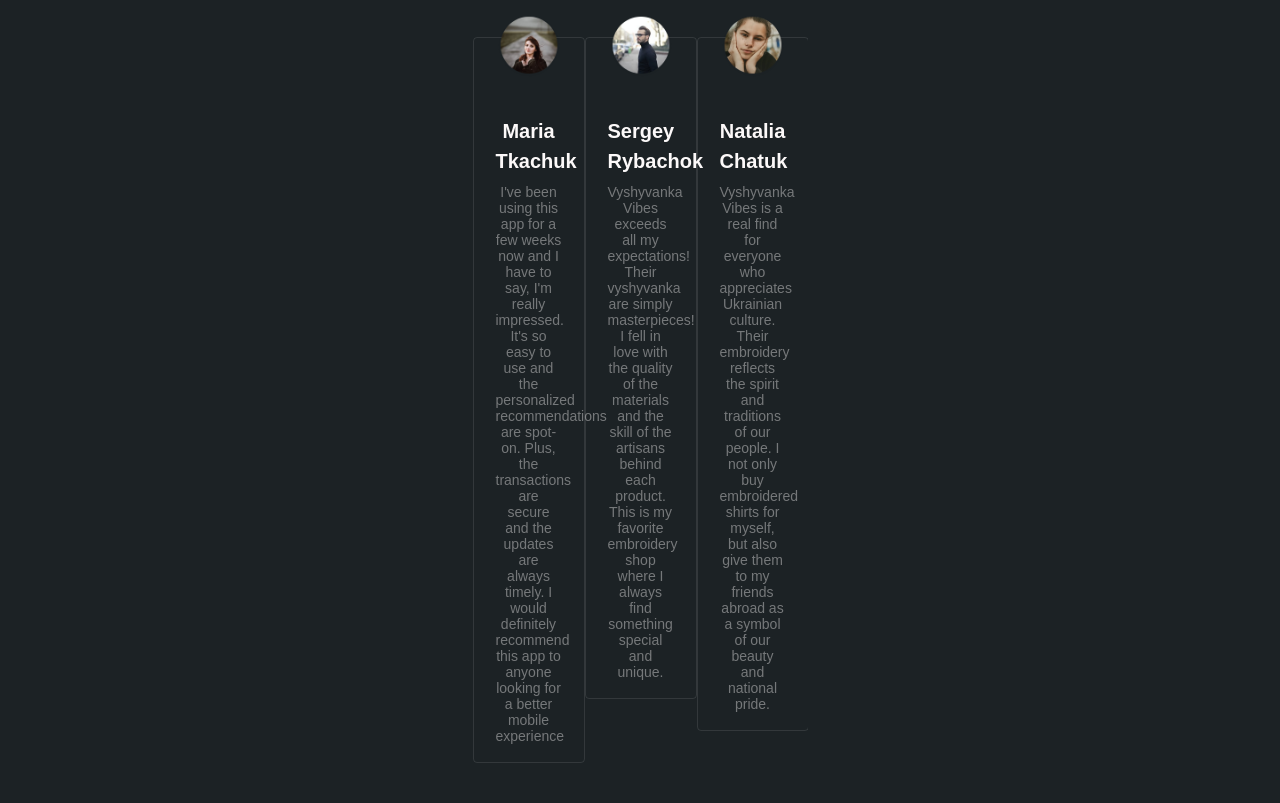
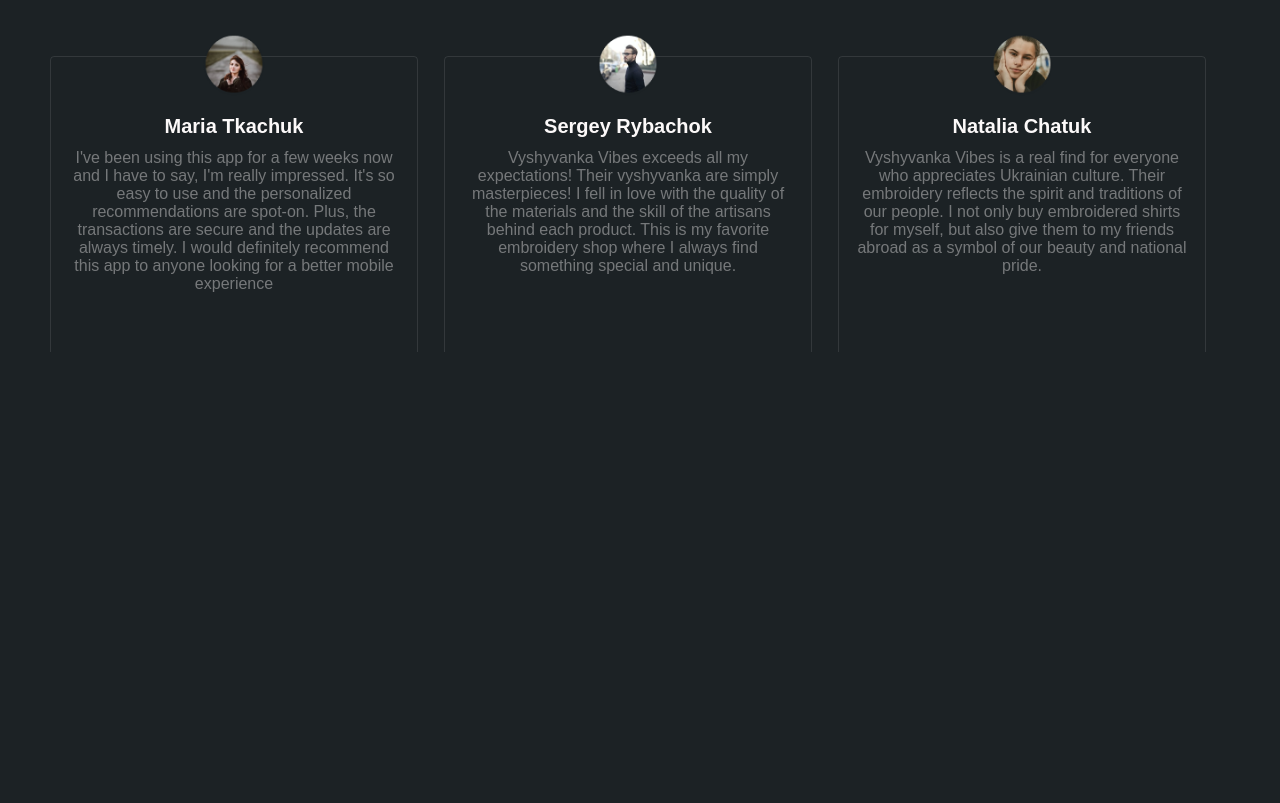
Before and after one commit to remezovskyi2508/project-group-12, a website built with Vite: page src/index.html in a window 1280 px wide. Shown: the part 112-915 px from the top of the page. After the commit the page ends 800 px from the top, so only its background shows below. Built offline with nearby package versions, Linux system fonts and the light colour scheme.

Commit message:
add slick carousel styles & adoptive + dpr for png images

```diff
--- a/src/css/testimonials.css
+++ b/src/css/testimonials.css
@@ -21,6 +21,7 @@
   border-radius: 4px;
   padding: 78px 22px 18px;
   position: relative;
+  width: 100%;
 }
 .customer-name {
   font-weight: 600;
@@ -36,7 +37,56 @@
   text-align: center;
   letter-spacing: 0;
   color: rgba(252, 249, 249, 0.4);
+  height: 100%;
 }
-.slick-track{
+.customer-list {
+  text-align: center;
+}
+.slick-slide {
+  height: 300px;
+}
+.slick-track {
+  display: flex;
   padding-top: 24px;
+  overflow: hidden;
 }
+.customer-list .slick-list {
+  height: 320px !important;
+}
+.slick-list {
+  overflow: hidden;
+}
+
+@media screen and (min-width: 768px) {
+  .container {
+    max-width: 764px;
+    padding: 0 30px;
+  }
+  .section-title {
+    font-size: 44px;
+    line-height: 1.45;
+  }
+  .customer-item {
+    padding: 54px 18px 18px;
+  }
+  .customer-opinion {
+    font-size: 16px;
+  }
+  .slick-slide {
+    margin-right: 32px;
+  }
+  .slick-current {
+    display: flex;
+    align-items: stretch;
+  }
+}
+
+@media screen and (min-width: 1280px) {
+  .container {
+    max-width: 1280px;
+    padding: 0 50px;
+  }
+  .slick-slide {
+    margin-right: 26px;
+  }
+}
--- a/src/js/tesimonials.js
+++ b/src/js/tesimonials.js
@@ -1,23 +1,25 @@
 $('.customer-list').slick({
   dots: false,
   arrows: false,
-  autoplay: true,
+  autoplay: false,
   speed: 400,
-  slidesToShow: 3,
-  slidesToScroll: 3,
+  infinite: true,
+  slidesToShow: 1,
+  slidesToScroll: 1,
+  mobileFirst: true,
   responsive: [
     {
-      breakpoint: 1280,
+      breakpoint: 767,
       settings: {
         slidesToShow: 2,
-        slidesToScroll: 2,
+        slidesToScroll: 1,
       },
     },
     {
-      breakpoint: 768,
+      breakpoint: 1279,
       settings: {
-        slidesToShow: 1,
-        slidesToScroll: 1,
+        slidesToShow: 3,
+        slidesToScroll: 2,
       },
     },
   ],
--- a/src/partials/testimonals.html
+++ b/src/partials/testimonals.html
@@ -6,8 +6,8 @@
           <li class="customer-item">
             <img
               class="customer-img"
-              srcset="/img/testimonials/customer-1@2x.png"
-              src="/img/testimonial/customer-1@1x.png"
+              srcset="/img/testimonials/customer-1@2x 2x.png"
+              src="/img/testimonials/customer-1.png"
               alt="img-customer"
               width="64"
               height="64"
@@ -25,8 +25,8 @@
           <li class="customer-item">
             <img
               class="customer-img"
-              srcset="/img/testimonials/customer-2@2x.png"
-              src="/img/testimonial/customer-2@1x.png"
+              srcset="/img/testimonials/customer-2@2x.png 2x"
+              src="/img/testimonials/customer-2.png"
               alt="img-customer"
               width="64"
               height="64"
@@ -44,8 +44,65 @@
           <li class="customer-item">
             <img
               class="customer-img"
-              srcset="/img/testimonials/customer-3@2x.png"
-              src="/img/testimonial/customer-3@1x.png"
+              srcset="/img/testimonials/customer-3@2x.png 2x"
+              src="/img/testimonials/customer-3.png"
+              alt="img-customer"
+              width="64"
+              height="64"
+            />
+            <h3 class="section-subtitle customer-name">Natalia Chatuk</h3>
+            <p class="section-descr customer-opinion">
+              Vyshyvanka Vibes is a real find for everyone who appreciates
+              Ukrainian culture. Their embroidery reflects the spirit and
+              traditions of our people. I not only buy embroidered shirts for
+              myself, but also give them to my friends abroad as a symbol of our
+              beauty and national pride.
+            </p>
+          </li>
+
+          <li class="customer-item">
+            <img
+              class="customer-img"
+              srcset="/img/testimonials/customer-1@2x.png 2x"
+              src="/img/testimonials/customer-1.png"
+              alt="img-customer"
+              width="64"
+              height="64"
+            />
+            <h3 class="section-subtitle customer-name">Maria Tkachuk</h3>
+            <p class="section-descr customer-opinion">
+              I've been using this app for a few weeks now and I have to say,
+              I'm really impressed. It's so easy to use and the personalized
+              recommendations are spot-on. Plus, the transactions are secure and
+              the updates are always timely. I would definitely recommend this
+              app to anyone looking for a better mobile experience
+            </p>
+          </li>
+
+          <li class="customer-item">
+            <img
+              class="customer-img"
+              srcset="/img/testimonials/customer-2@2x.png 2x"
+              src="/img/testimonials/customer-2.png"
+              alt="img-customer"
+              width="64"
+              height="64"
+            />
+            <h3 class="section-subtitle customer-name">Sergey Rybachok</h3>
+            <p class="section-descr customer-opinion">
+              Vyshyvanka Vibes exceeds all my expectations! Their vyshyvanka are
+              simply masterpieces! I fell in love with the quality of the
+              materials and the skill of the artisans behind each product. This
+              is my favorite embroidery shop where I always find something
+              special and unique.
+            </p>
+          </li>
+
+          <li class="customer-item">
+            <img
+              class="customer-img"
+              srcset="/img/testimonials/customer-3@2x.png 2x"
+              src="/img/testimonials/customer-3.png"
               alt="img-customer"
               width="64"
               height="64"
```
Also changed, not shown: src/img/testimonials/customer-1.png (added), src/img/testimonials/customer-2.png (added), src/img/testimonials/customer-3.png (added).
